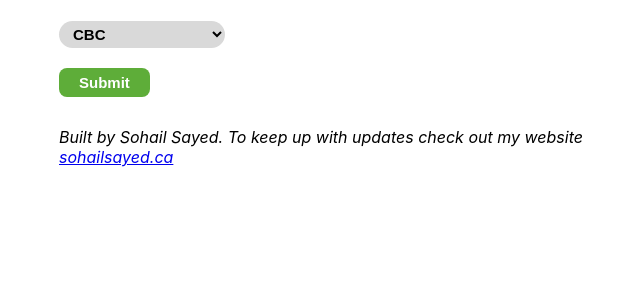
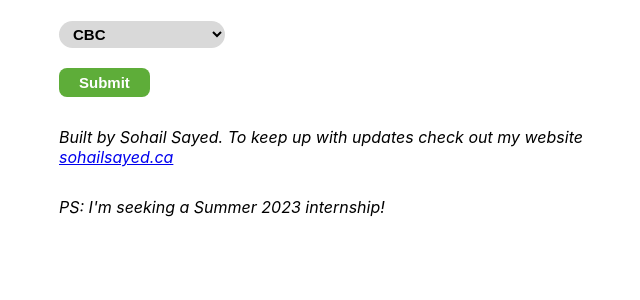
Before and after one commit to SohailSayed/newsBits, a Flask app: page / in a window 1280 px wide. Shown: the part 329-629 px from the top of the page, without its empty margins (261-901 px from the left). Run offline with Flask 3, Linux system fonts and the light colour scheme.

Commit message:
add favicon

```diff
--- a/templates/articleContent.html
+++ b/templates/articleContent.html
@@ -2,6 +2,7 @@
 <html>
     <head>
         <link href="{{ url_for('static', filename='styleContent.css')}}" rel="stylesheet" type="text/css">
+        <link rel="icon" type="image/x-icon" href="/static/BiteSizedNewsFavicon.png">
     </head>
     <body>
         <div class="nav">
--- a/templates/homepage.html
+++ b/templates/homepage.html
@@ -3,6 +3,7 @@
     <head>
         <title>NewsBits</title>
         <link href="{{ url_for('static', filename='styleHome.css')}}" rel="stylesheet" type="text/css">
+        <link rel="icon" type="image/x-icon" href="/static/BiteSizedNewsFavicon.png">
     </head>
     <body>
         <h1>Bite Sized News</h1>
@@ -24,5 +25,6 @@
           </form>
           <break></break>
           <p class="bottomText"><i>Built by Sohail Sayed. To keep up with updates check out my website <a href="https://sohailsayed.ca/">sohailsayed.ca</a></i></p>
+          <p class="bottomText"><i>PS: I'm seeking a Summer 2023 internship!</i></p>
     </body>
 </html>
--- a/templates/summary.html
+++ b/templates/summary.html
@@ -3,6 +3,7 @@
     <head>
         <link href="https://cdn.jsdelivr.net/npm/bootstrap@5.2.3/dist/css/bootstrap.min.css" rel="stylesheet" integrity="sha384-rbsA2VBKQhggwzxH7pPCaAqO46MgnOM80zW1RWuH61DGLwZJEdK2Kadq2F9CUG65" crossorigin="anonymous">
         <link href="{{ url_for('static', filename='styleSummary.css')}}" rel="stylesheet" type="text/css">
+        <link rel="icon" type="image/x-icon" href="/static/BiteSizedNewsFavicon.png">
     </head>
     <body>
         <div class="nav">
```
Also changed, not shown: static/BiteSizedNewsFavicon.png (added).
